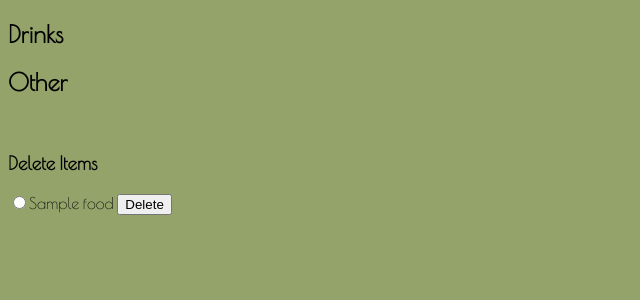
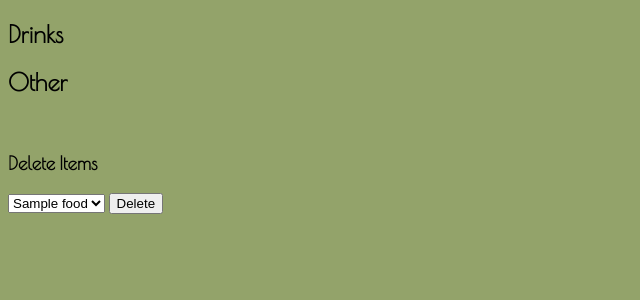
Before and after one commit to bstutenroth/fridge, a Python web app: template templates/myfridge.html in a window 1280 px wide. Shown: the part 416-716 px from the top of the page, without its empty margins (0-640 px from the left). Run offline with Jinja, Linux system fonts and the light colour scheme; the template is opened without the code that fills it: most values are stand-ins (such as "Sample title", 1, 10 or a date in 2020); some libraries are stand-ins or nearby versions; some web fonts are replaced.

Commit message:
With updated button

```diff
--- a/templates/myfridge.html
+++ b/templates/myfridge.html
@@ -55,11 +55,13 @@
 	<br>
 
 	<h3>Delete Items</h3>
-	<form action="" method="post">
-		{% for food in food_list %}
-		<label><input type='radio' name='deletelist' value= {{food.foodname}} >{{food.foodname}}</input></label>
-		{% endfor %}
-	  <input type="submit" value="Delete" />
-  </form>
+		<form action="" method="post">
+			<select name='deletelist'>
+			{% for food in food_list %}
+			<label><option  name='deletelist' value={{food.foodname}} >{{food.foodname}}</option></label>
+			{% endfor %}
+			</select>
+		<input type="submit" value="Delete" />
+	</form>
 </body>
 </html>
```
